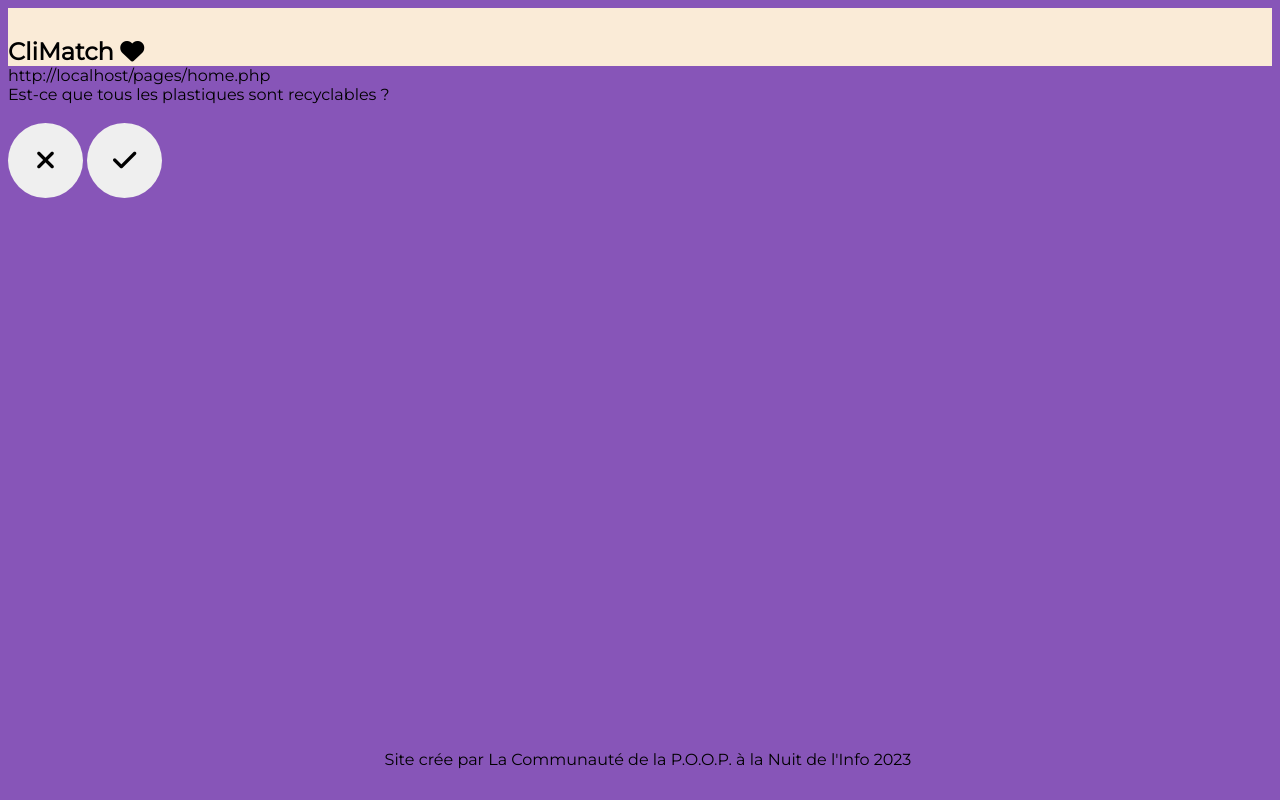
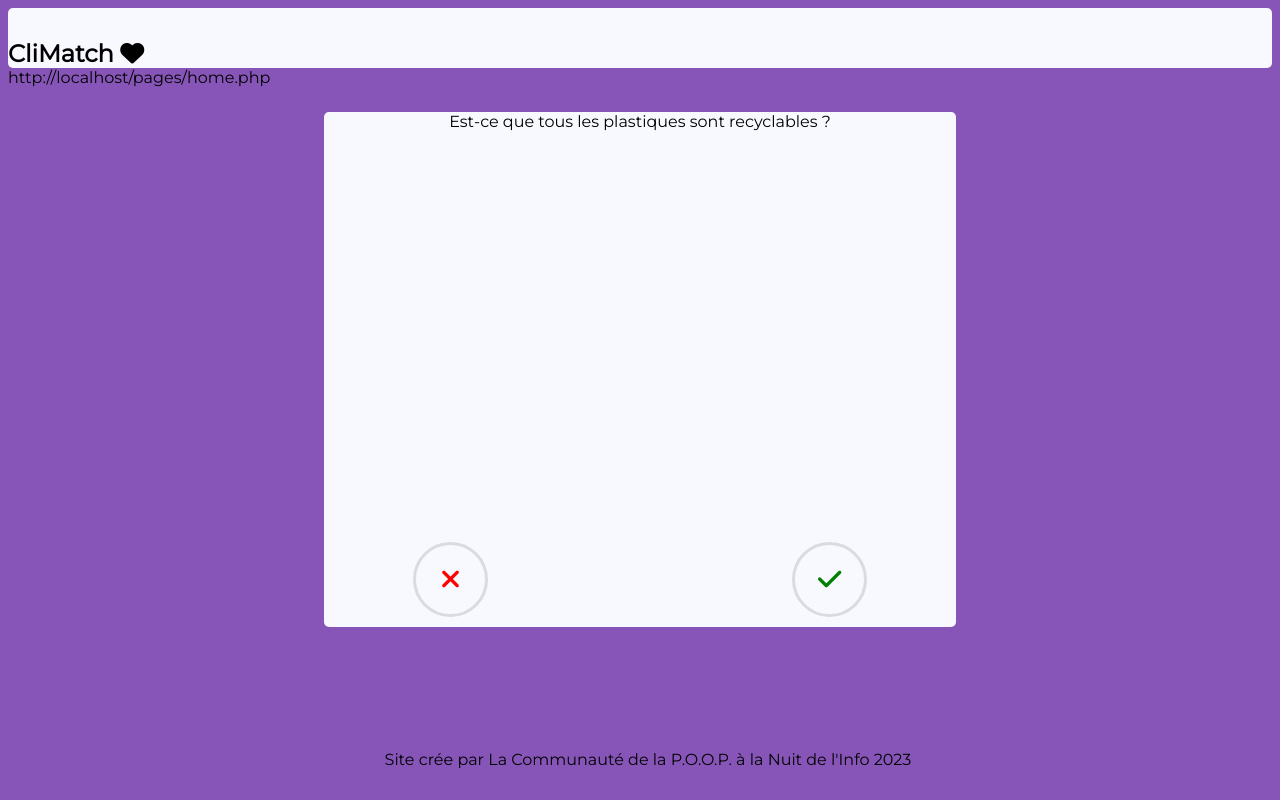
Before and after one commit to AuriLeBG/Communaut-DeLaPOOP, a PHP site: page /pages/home.php in a window 1280 px wide. Run offline with PHP 8.4, Linux system fonts and the light colour scheme; some libraries are stand-ins or nearby versions.

Commit message:
css amended et home.php

```diff
--- a/css/style.css
+++ b/css/style.css
@@ -6,10 +6,12 @@ body{
 }
 
 .button_tinder{
-    border : none;
+    border : solid #dadae0;
     border-radius : 50%;
     height : 75px;
     width : 75px;
+    margin: 10px;
+    background-color: ghostwhite;
 }
 
 footer {
@@ -21,12 +23,42 @@ footer {
 }
 
 #menu{
-    background-color: antiquewhite;
+    background-color: ghostwhite;
     font-size: x-large;
     font-weight: bold;
+    border-radius: 5px;
+    vertical-align: middle;
 }
 
 #titlelogo{
     color: black;
     text-decoration: none;
+    vertical-align: middle;
 }
+
+#buttonFalse {
+    margin-right: 150px;
+    color : red;
+}
+
+#buttonTrue{
+    margin-left: 150px;
+    color : green;
+}
+
+#divButtons{
+
+}
+#match{
+    margin-left: 25%;
+    margin-top: 2%;
+    margin-bottom: 5%;
+    width: 50%;
+    text-align: center;
+    background-color: ghostwhite;
+    border-radius: 5px;
+}
+
+#card{
+    height: 420px;
+}
--- a/pages/home.php
+++ b/pages/home.php
@@ -17,6 +17,8 @@ echo "http://$_SERVER[HTTP_HOST]$_SERVER[REQUEST_URI]";
         <div id="image">
             <img id="card_image" src="" alt="">
         </div>
+    </div>
+    <div id="divButtons">
         <button id="buttonFalse" class="button_tinder"><i class="fa-solid fa-xmark fa-2xl"></i></button>
         <button id="buttonTrue" class="button_tinder"><i class="fa-solid fa-check fa-2xl"></i></button>
     </div>
```
